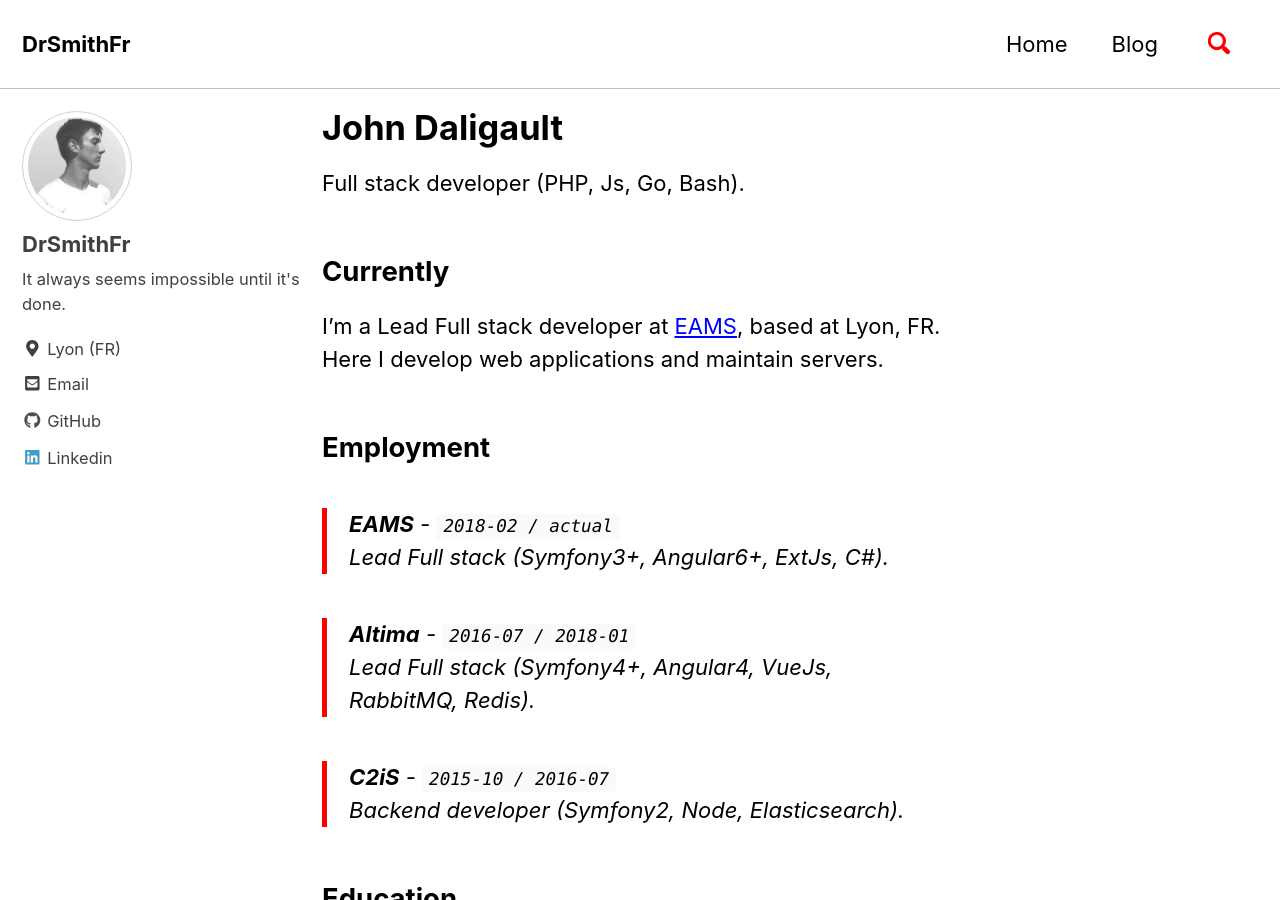
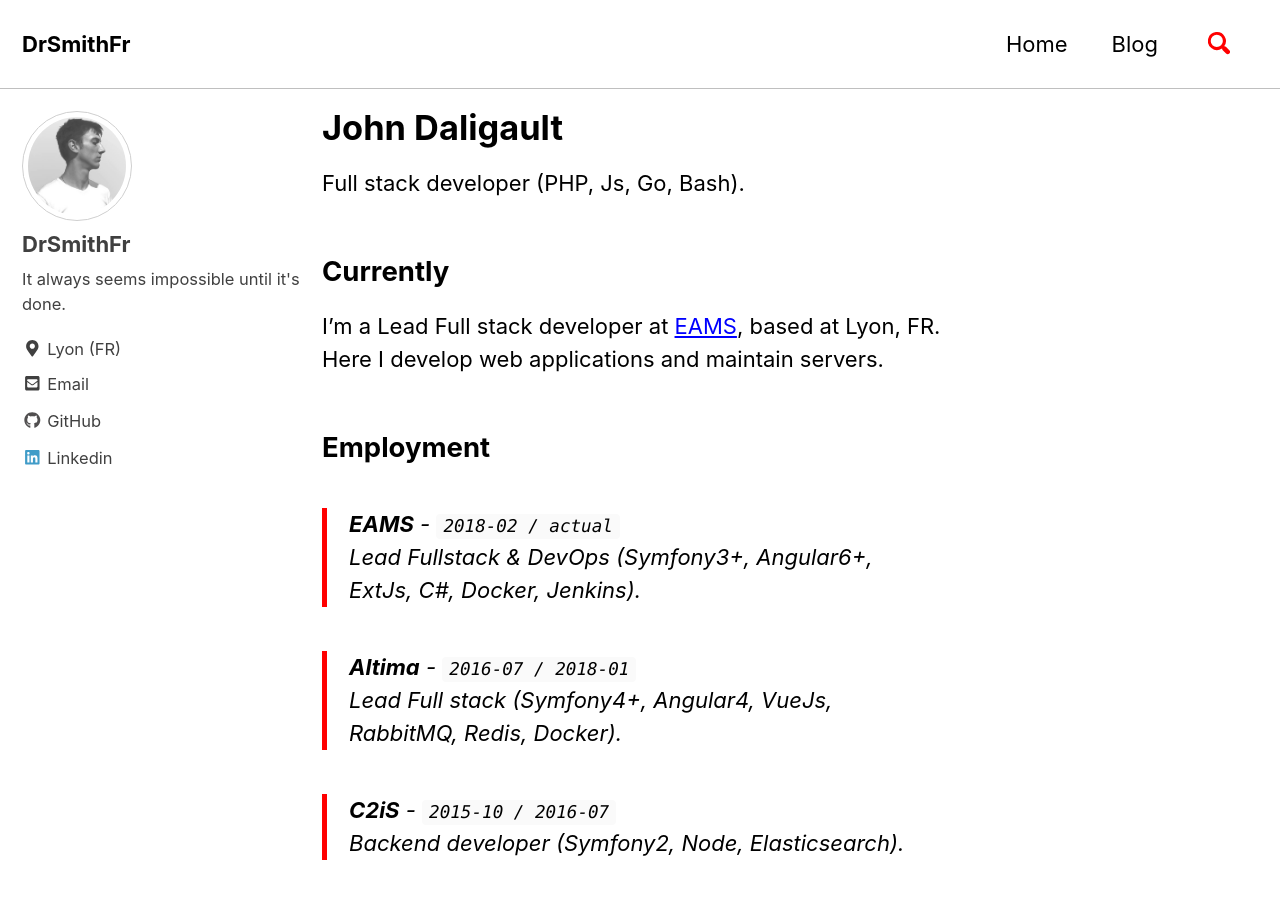
Before and after one commit to DrSmithFr/DrSmithFr.github.io, a Jekyll site: the page built from index.md, in a window 1280 px wide and 900 px high. Built offline with Jekyll 4.4.1, drawn with Linux system fonts in a browser that asks for light colours; cached includes are drawn as plain includes; nearby versions of some CDN libraries.

```diff
--- a/_config.yml
+++ b/_config.yml
@@ -26,7 +26,7 @@ repository               : # GitHub username/repo-name e.g. "mmistakes/minimal-m
 teaser                   : # path of fallback teaser image, e.g. "/assets/images/500x300.png"
 logo                     : # path of logo image to display in the masthead, e.g. "/assets/images/88x88.png"
 masthead_title           : # overrides the website title displayed in the masthead, use " " for no title
-breadcrumbs              : false # true, false (default)
+breadcrumbs              : true # true, false (default)
 words_per_minute         : 200
 comments:
   provider               : "disqus" # false (default), "disqus", "discourse", "facebook", "staticman", "staticman_v2", "utterances", "custom"
--- a/_includes/breadcrumbs.html
+++ b/_includes/breadcrumbs.html
@@ -19,7 +19,7 @@
     {% for crumb in crumbs offset: 1 %}
       {% if forloop.first %}
         <li itemprop="itemListElement" itemscope itemtype="https://schema.org/ListItem">
-          <a href="{{ site.url }}{{ site.baseurl }}/" itemprop="item"><span itemprop="name">{{ site.data.ui-text[site.locale].breadcrumb_home_label | default: "Home" }}</span></a>
+          <a href="{{ site.url }}{{ site.baseurl }}/blog/" itemprop="item"><span itemprop="name">Blog</span></a>
           <meta itemprop="position" content="{{ i }}" />
         </li>
         <span class="sep">{{ site.data.ui-text[site.locale].breadcrumb_separator | default: "/" }}</span>
--- a/index.md
+++ b/index.md
@@ -16,10 +16,10 @@ Here I develop web applications and maintain servers.
 ## Employment
 
 > __EAMS__ - `2018-02 / actual` <br>
-> Lead Full stack (Symfony3+, Angular6+, ExtJs, C#).
+> Lead Fullstack & DevOps (Symfony3+, Angular6+, ExtJs, C#, Docker, Jenkins).
 
 > __Altima__ - `2016-07 / 2018-01` <br>
-> Lead Full stack (Symfony4+, Angular4, VueJs, RabbitMQ, Redis).
+> Lead Full stack (Symfony4+, Angular4, VueJs, RabbitMQ, Redis, Docker).
 
 > __C2iS__ - `2015-10 / 2016-07` <br>
 > Backend developer (Symfony2, Node, Elasticsearch).
```
Also changed, not shown: _posts/2019-05-13-how-to-git.md (+2 -2 lines).
